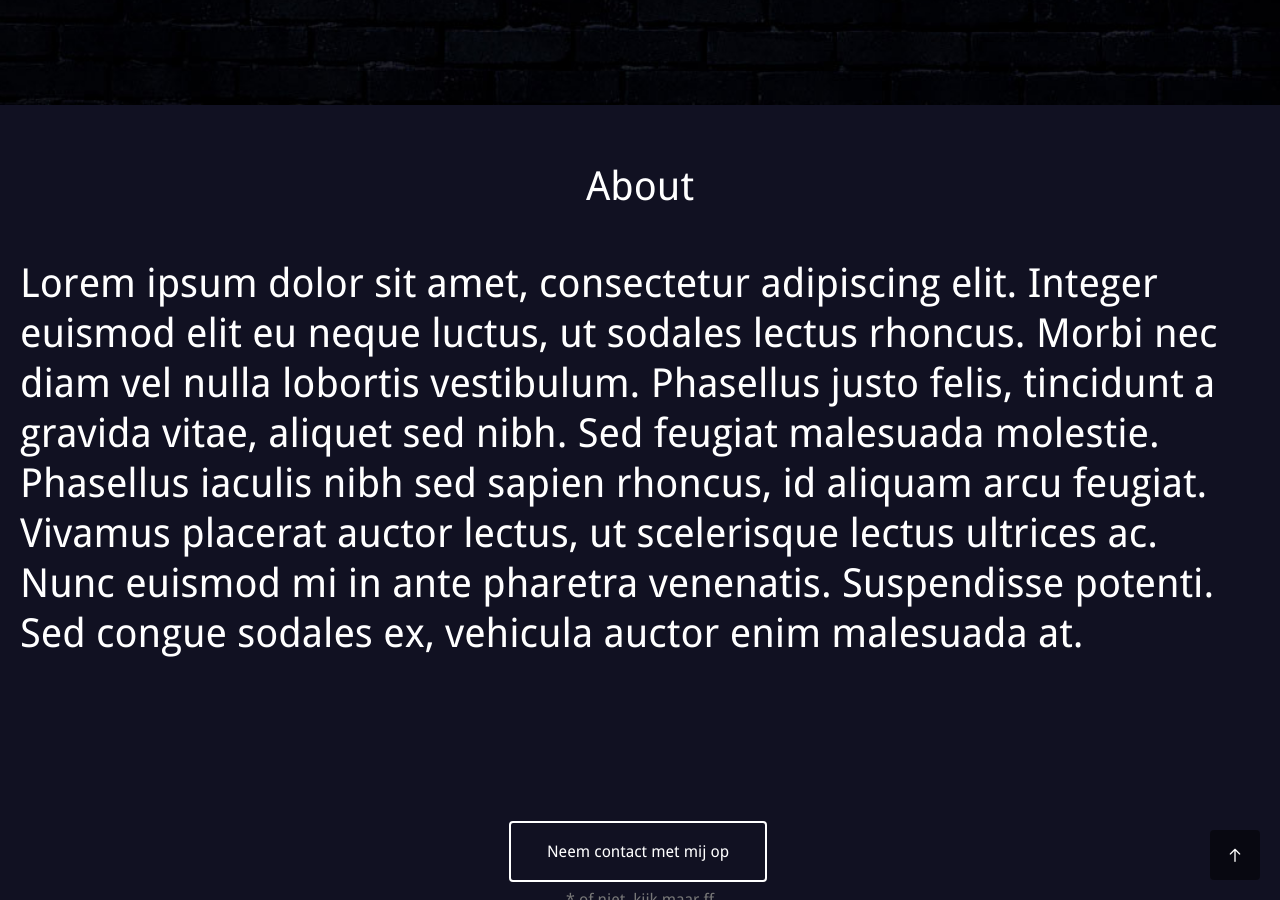
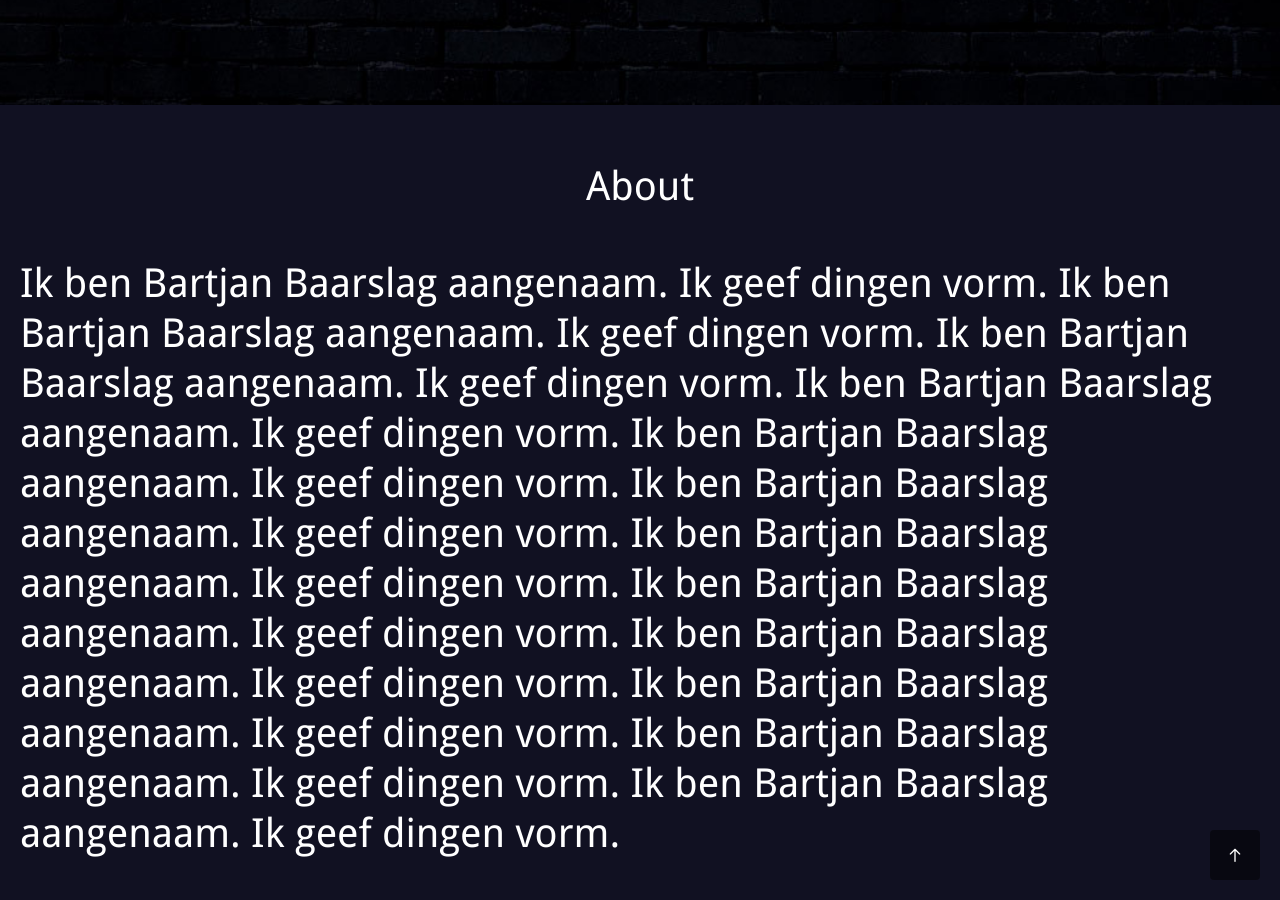
Before and after one commit to apsweb/baddie, a Jekyll site: the page built from index.md, in a window 1280 px wide and 900 px high, scrolled down 795 px. Built offline with Jekyll 4.4.1, drawn with Linux system fonts in a browser that asks for light colours; some web fonts are replaced.

Commit message:
Updated '_layouts/home.html' via CloudCannon

```diff
--- a/_layouts/home.html
+++ b/_layouts/home.html
@@ -12,7 +12,7 @@
 	<div class="about">
 	<h2>About</h2>
 
-	<p>Lorem ipsum dolor sit amet, consectetur adipiscing elit. Integer euismod elit eu neque luctus, ut sodales lectus rhoncus. Morbi nec diam vel nulla lobortis vestibulum. Phasellus justo felis, tincidunt a gravida vitae, aliquet sed nibh. Sed feugiat malesuada molestie. Phasellus iaculis nibh sed sapien rhoncus, id aliquam arcu feugiat. Vivamus placerat auctor lectus, ut scelerisque lectus ultrices ac. Nunc euismod mi in ante pharetra venenatis. Suspendisse potenti. Sed congue sodales ex, vehicula auctor enim malesuada at.</p>
+	<p>Ik ben Bartjan Baarslag aangenaam. Ik geef dingen vorm. Ik ben Bartjan Baarslag aangenaam. Ik geef dingen vorm. Ik ben Bartjan Baarslag aangenaam. Ik geef dingen vorm. Ik ben Bartjan Baarslag aangenaam. Ik geef dingen vorm. Ik ben Bartjan Baarslag aangenaam. Ik geef dingen vorm. Ik ben Bartjan Baarslag aangenaam. Ik geef dingen vorm. Ik ben Bartjan Baarslag aangenaam. Ik geef dingen vorm. Ik ben Bartjan Baarslag aangenaam. Ik geef dingen vorm. Ik ben Bartjan Baarslag aangenaam. Ik geef dingen vorm. Ik ben Bartjan Baarslag aangenaam. Ik geef dingen vorm. Ik ben Bartjan Baarslag aangenaam. Ik geef dingen vorm. Ik ben Bartjan Baarslag aangenaam. Ik geef dingen vorm.</p>
 
 	</div>
 
```
